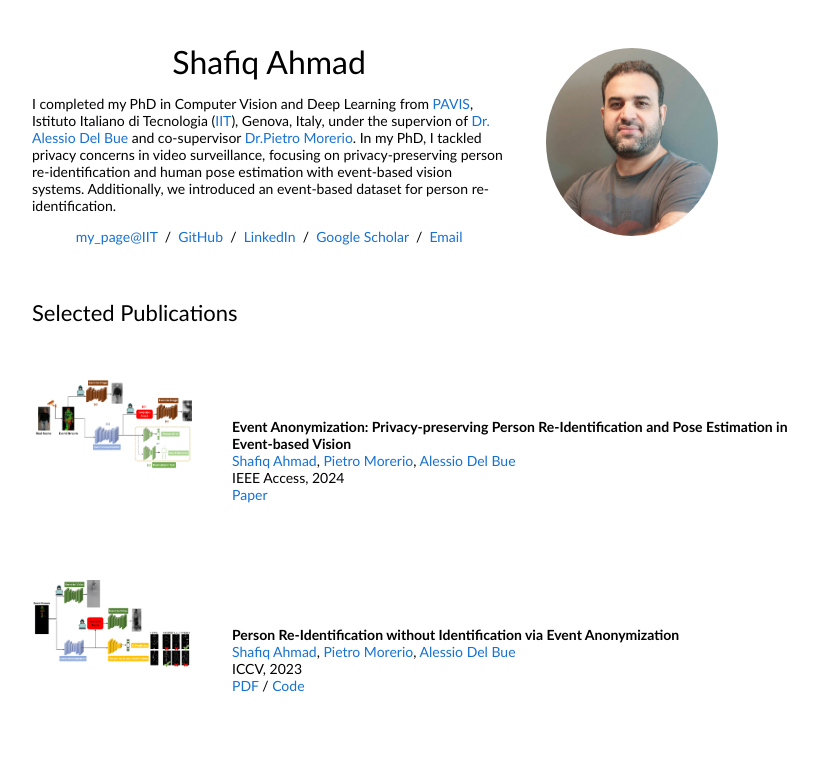
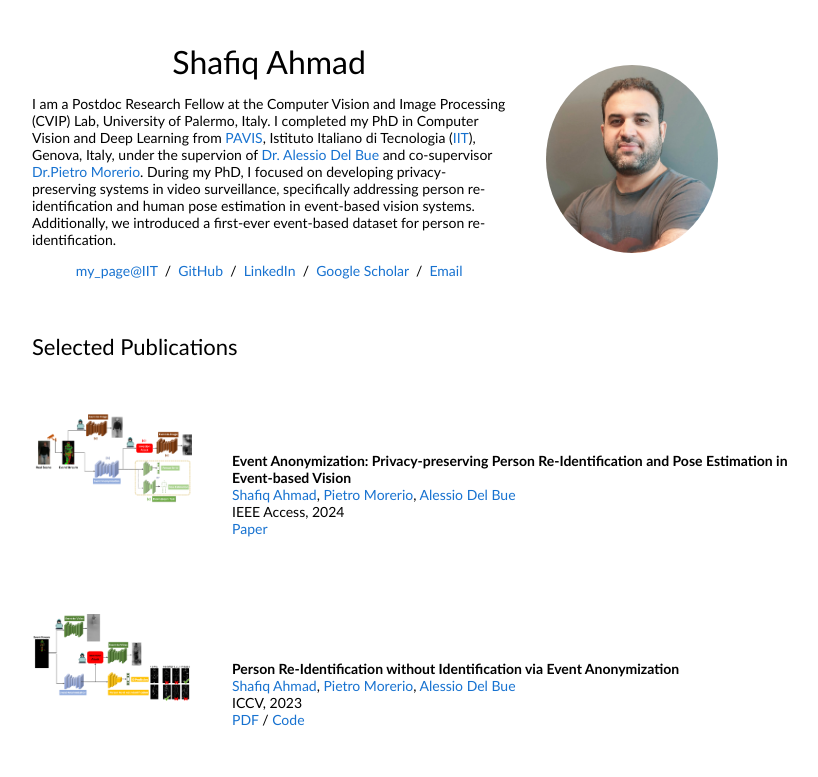
Before and after one commit to Shahmad99/Shahmad99.github.io, a plain HTML site: page index.html in a window 1280 px wide. Shown: the top 777 px of the page, without its empty margins (228-1046 px from the left). Drawn offline with Linux system fonts and the light colour scheme.

Commit message:
Update index.html

```diff
--- a/index.html
+++ b/index.html
@@ -21,8 +21,8 @@
                 <name>Shafiq Ahmad</name>
               </p>
               <p>
-                <p>I completed my PhD in Computer Vision and Deep Learning from <a href="https://pavis.iit.it/" target="_blank">PAVIS</a>, Istituto Italiano di Tecnologia (<a href="https://www.iit.it/" target="_blank">IIT</a>), Genova, Italy, under the supervion of <a href="https://www.iit.it/people/alessio-delbue" target="_blank" >Dr. Alessio Del Bue</a> and co-supervisor <a href="https://www.iit.it/people/pietro-morerio" target="_blank" >Dr.Pietro Morerio</a>.
-			In my PhD, I tackled privacy concerns in video surveillance, focusing on privacy-preserving person re-identification and human pose estimation with event-based vision systems. Additionally, we introduced an event-based dataset for person re-identification. </p>
+                <p> I am a Postdoc Research Fellow at the Computer Vision and Image Processing (CVIP) Lab, University of Palermo, Italy. I completed my PhD in Computer Vision and Deep Learning from <a href="https://pavis.iit.it/" target="_blank">PAVIS</a>, Istituto Italiano di Tecnologia (<a href="https://www.iit.it/" target="_blank">IIT</a>), Genova, Italy, under the supervion of <a href="https://www.iit.it/people/alessio-delbue" target="_blank" >Dr. Alessio Del Bue</a> and co-supervisor <a href="https://www.iit.it/people/pietro-morerio" target="_blank" >Dr.Pietro Morerio</a>.
+			During my PhD, I focused on developing privacy-preserving systems in video surveillance, specifically addressing person re-identification and human pose estimation in event-based vision systems. Additionally, we introduced a first-ever event-based dataset for person re-identification. </p>
                 <p>
 <!-- 		<p> Research Area: </p> -->
 <!-- 		<p>Computer Vision, Image Processing, Medical Images Analysis, Deep/Machine Learning,
```
